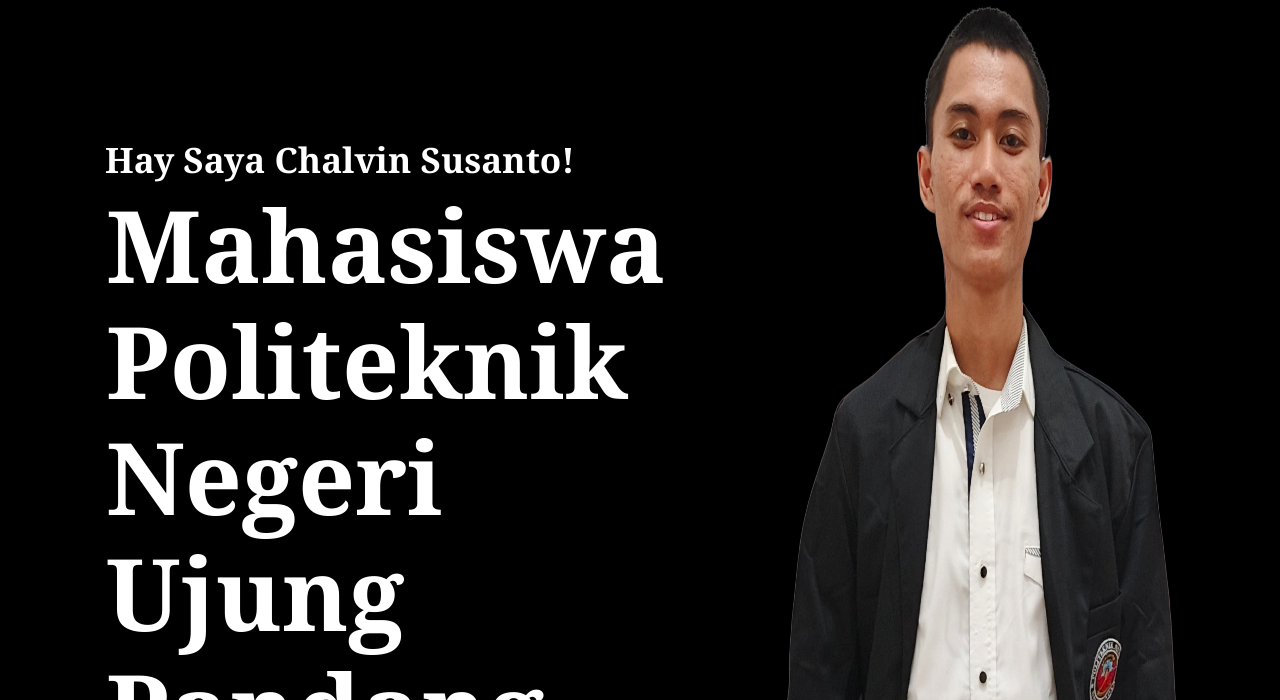
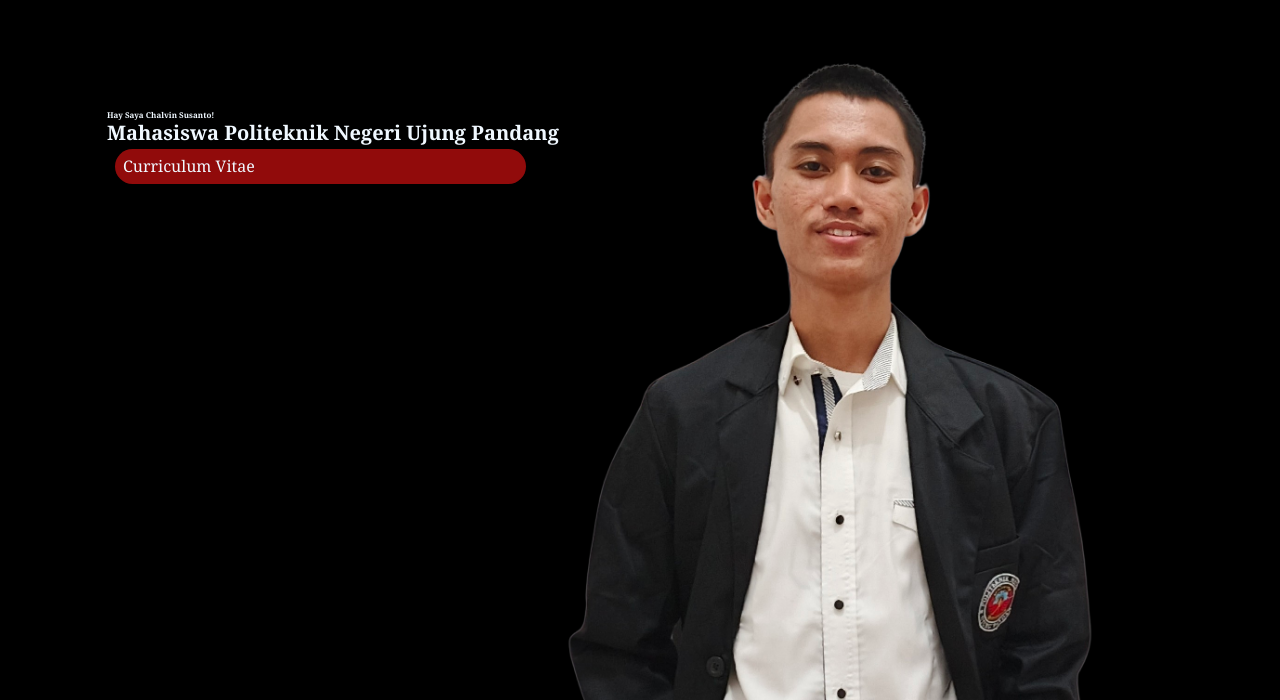
Before and after one commit to Susanto2504/chalvinsusanto, a plain HTML site: page index.html in a window 1280 px wide. Shown: the part 100-800 px from the top of the page. Drawn offline with Linux system fonts and the light colour scheme.

Commit message:
lagi lagi lagi nihhh

```diff
--- a/index.html
+++ b/index.html
@@ -32,6 +32,7 @@
     <!-- Konten -->
     <div class="container-konten">
         <!-- Home -->
+      <div class="container-home">
         <div class="tulisan">
         <h1>Hay Saya Chalvin Susanto!</h1>
         <h2>Mahasiswa Politeknik Negeri Ujung Pandang</h2>
--- a/style.css
+++ b/style.css
@@ -61,40 +61,49 @@
 /* Akhir Navbar */
 
 .container-konten {
+    line-height: 1.16;
+}
+
+.container-home {
+    margin-top: 55px;
+    padding: 5px;
     max-width: 2600px;
-    padding: 70px 30px;
-    color: white;
     display: flex;
-    line-height: 1.16;
     box-sizing: border-box;
 }
 
-.container-konten .tulisan {
-    padding-top: 20px;
-}
-.container-konten h1 {
-    font-size: 8px;
-    margin: 20px 5px -15px;
+.container-home .tulisan {
+    margin-top: 40px;
 }
 
-.container-konten h2 {
-    font-size: 25px;
-    margin: 20px 5px -12px;
+.container-home h1 {
+    color: aliceblue;
+    margin: 20px 2px -18px;
+    font-size: 8px;
 }
 
-
-.container-konten .tulisan p a {
-    text-decoration: none;
-    color: rgb(255, 255, 255);
-    margin-left: 15px;
-    padding: 4px;
-    font-size: 10px;
-    background-color: rgb(133, 14, 14);
-    border-radius: 7px;
+.container-home h2 {
+    font-size: 20px;
+    color: aliceblue;
+    margin: 20px 2px -15px;
 }
 
-.container-konten img {
-    width: 40%;
+.tulisan p {
+    margin: 20px 20px;
+    margin-left: 10px;
+    margin-right: 35px;
+    padding: 8px 8px;
+    background-color: rgb(145, 11, 11);
+    border-radius: 20px;
+}
+
+.tulisan p a {
+   text-decoration: none ;
+   color: aliceblue;
+}
+
+.container-home img {
+    width: 50%;
 }
 
 
@@ -149,31 +158,4 @@
         display: flex;
         line-height: 1.16;
     }
-
-    .container-konten .tulisan {
-        padding-top: 130px;
-    }
-    .container-konten h1 {
-        font-size: 35px;
-        margin: 20px 5px -15px;
-    }
-
-    .container-konten h2 {
-        font-size: 100px;
-        margin: 20px 6px 35px;
-    }
-
-    .container-konten img {
-        width: 38%;
-    }
-
-    .container-konten .tulisan p a {
-        text-decoration: none;
-        color: rgb(255, 255, 255);
-        margin-left: 47px;
-        padding: 8px;
-        font-size: 38px;
-        background-color: rgb(133, 14, 14);
-        border-radius: 14px;
-    }
 }
```
